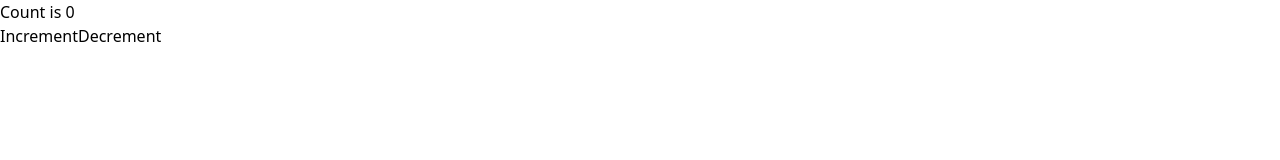
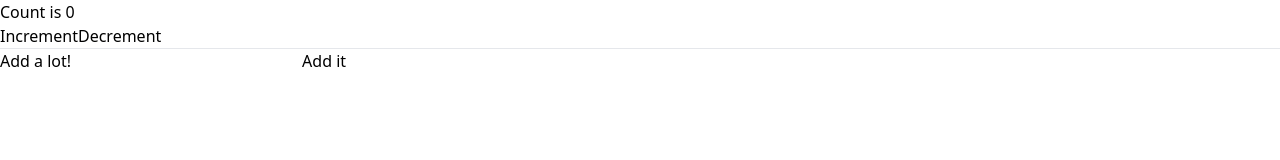
Before and after one commit to keshab4855/react-practice, a React (Create React App) app in the folder final/: page / in a window 1280 px wide. Shown: the top 160 px of the page. Built offline with nearby package versions, Linux system fonts and the light colour scheme.

Commit message:
adding the form

```diff
--- a/final/src/components/CounterPage.js
+++ b/final/src/components/CounterPage.js
@@ -1,6 +1,8 @@
 import React from "react";
+import { useState } from "react";
 
 const CounterPage = ({ count, handleOnSubmit }) => {
+  const [valueToAdd, setValueToAdd] = useState(0);
   const increment = () => {
     const updatedCount = count + 1;
     return handleOnSubmit(updatedCount);
@@ -9,11 +11,31 @@ const CounterPage = ({ count, handleOnSubmit }) => {
     const updatedCount = count - 1;
     return handleOnSubmit(updatedCount);
   };
+
+  const handleChange = (e) => {
+    const finalValue = parseInt(e.target.value);
+
+    setValueToAdd(finalValue);
+  };
+
+  const handleSubmit = (e) => {
+    e.preventDefault();
+    handleOnSubmit(count + valueToAdd);
+    setValueToAdd(0);
+  };
   return (
     <div>
-      <h1>Count is {count}</h1>
-      <button onClick={increment}>Increment</button>
-      <button onClick={decrement}>Decrement</button>
+      <div>
+        <h1>Count is {count}</h1>
+        <button onClick={increment}>Increment</button>
+        <button onClick={decrement}>Decrement</button>
+      </div>
+      <hr />
+      <form onSubmit={handleSubmit}>
+        <label htmlFor="">Add a lot!</label>
+        <input value={valueToAdd || ""} onChange={handleChange} type="number" />
+        <button>Add it</button>
+      </form>
     </div>
   );
 };
```
